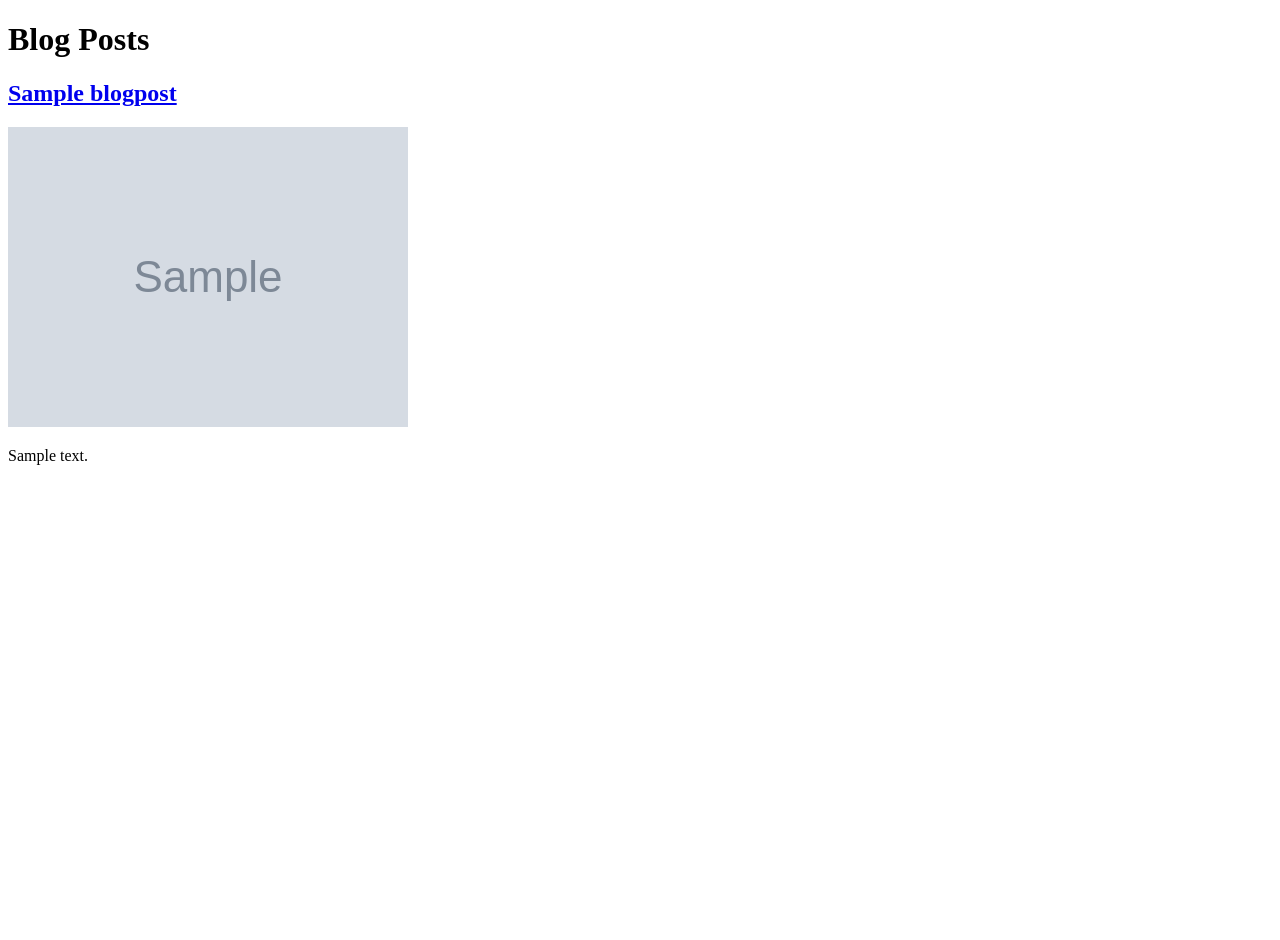
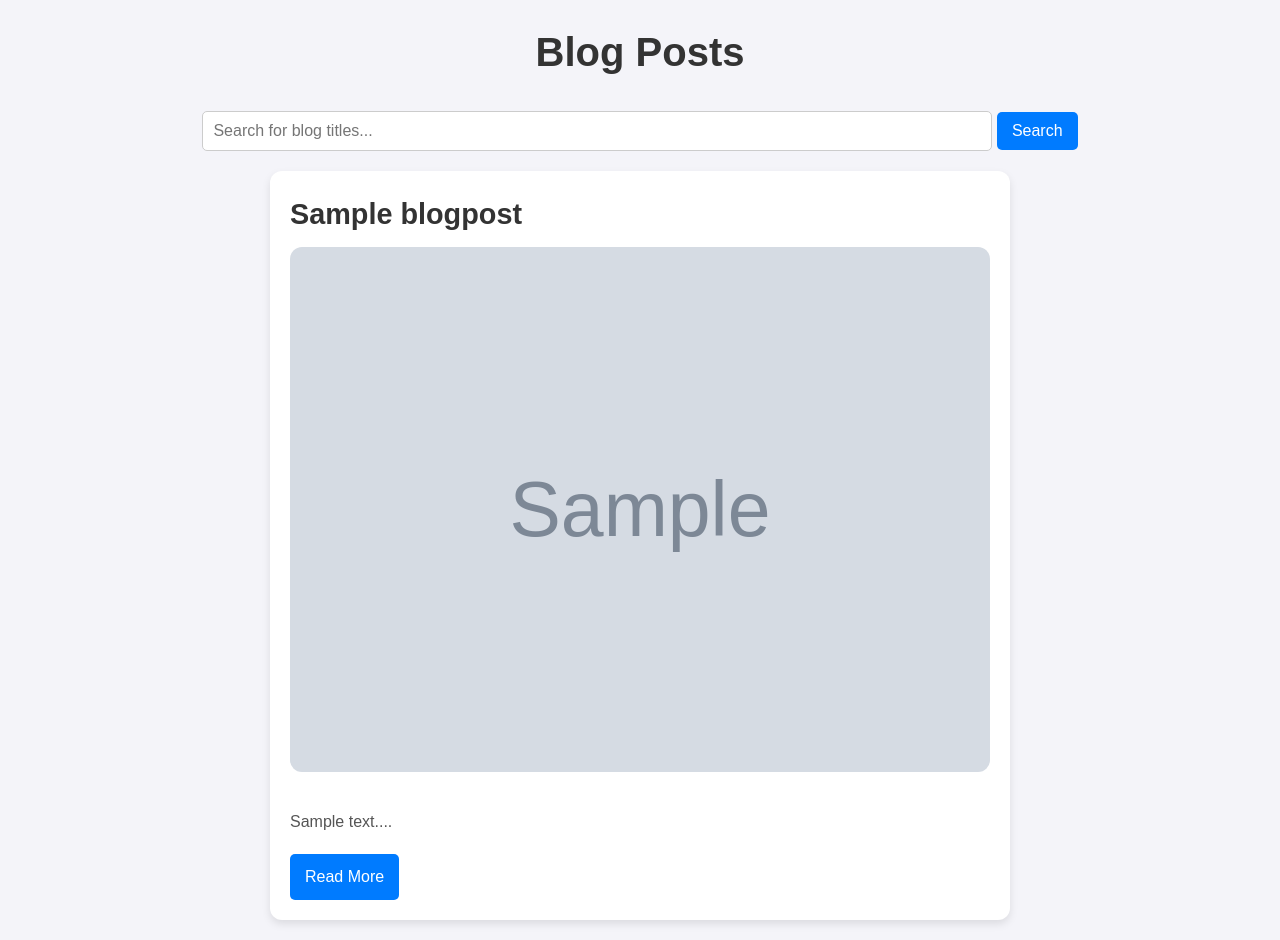
Before and after one commit to kiran2203/my_blog_project, a Django app: page / in a window 1280 px wide. Before the commit the page ends 465 px from the top, so only its background shows below. Run offline with Django 5.2, Linux system fonts and the light colour scheme; tables that the repository leaves empty hold one stand-in row (values such as "Sample post"); grey boxes marked "Sample" are stand-in pictures.

Commit message:
added search functionality

```diff
--- a/blogsite/blog/templates/blog/blog_list.html
+++ b/blogsite/blog/templates/blog/blog_list.html
@@ -4,14 +4,118 @@
     <meta charset="UTF-8">
     <meta name="viewport" content="width=device-width, initial-scale=1.0">
     <title>Blog Posts</title>
+    <style>
+        body {
+            font-family: 'Arial', sans-serif;
+            background-color: #f4f4f9;
+            color: #555;
+            margin: 0;
+            padding: 0;
+            line-height: 1.6;
+        }
+        h1 {
+            text-align: center;
+            margin-top: 20px;
+            color: #333;
+            font-size: 2.5rem;
+            font-weight: 600;
+        }
+        .search-container {
+            text-align: center;
+            margin: 20px auto;
+        }
+        .search-container input[type="text"] {
+            padding: 10px;
+            width: 60%;
+            font-size: 1rem;
+            border-radius: 5px;
+            border: 1px solid #ccc;
+        }
+        .search-container input[type="submit"] {
+            padding: 10px 15px;
+            font-size: 1rem;
+            border: none;
+            background-color: #007bff;
+            color: #fff;
+            border-radius: 5px;
+            cursor: pointer;
+            transition: background 0.3s;
+        }
+        .search-container input[type="submit"]:hover {
+            background-color: #0056b3;
+        }
+        .post-container {
+            background: #fff;
+            box-shadow: 0 4px 8px rgba(0, 0, 0, 0.1);
+            border-radius: 12px;
+            margin: 20px auto;
+            padding: 20px;
+            max-width: 700px;
+            transition: transform 0.3s, box-shadow 0.3s;
+        }
+        .post-container:hover {
+            transform: translateY(-5px);
+            box-shadow: 0 8px 16px rgba(0, 0, 0, 0.2);
+        }
+        img {
+            width: 100%;
+            height: auto;
+            border-radius: 12px;
+            margin-bottom: 15px;
+        }
+        h2 {
+            font-size: 1.8rem;
+            margin: 0 0 10px;
+            color: #333;
+        }
+        h2 a {
+            text-decoration: none;
+            color: #333;
+            transition: color 0.3s;
+        }
+        h2 a:hover {
+            color: #007bff;
+        }
+        p {
+            font-size: 1rem;
+            line-height: 1.5;
+            margin-bottom: 10px;
+        }
+        .read-more {
+            display: inline-block;
+            margin-top: 10px;
+            padding: 10px 15px;
+            background: #007bff;
+            color: #fff;
+            border-radius: 5px;
+            text-decoration: none;
+            transition: background 0.3s;
+        }
+        .read-more:hover {
+            background: #0056b3;
+        }
+        .post-container:hover .read-more {
+            background: #0069d9;
+        }
+    </style>
 </head>
 <body>
     <h1>Blog Posts</h1>
+    <div class="search-container">
+        <form method="GET" action="">
+            <input type="text" name="q" placeholder="Search for blog titles..." required>
+            <input type="submit" value="Search">
+        </form>
+    </div>
+
     {% for post in posts %}
-        <div>
-            <h2><a href="#">{{ post.title }}</a></h2>
+        <div class="post-container">
+            <h2>
+                <a href="{% url 'blog_detail' post.id %}">{{ post.title }}</a>
+            </h2>
             <img src="{{ post.image.url }}" alt="{{ post.title }}">
-            <p>{{ post.body|truncatewords:30 }}</p>
+            <p>{{ post.body|truncatewords:30 }}...</p>
+            <a href="{% url 'blog_detail' post.id %}" class="read-more">Read More</a>
         </div>
     {% endfor %}
 </body>
--- a/blogsite/blog/urls.py
+++ b/blogsite/blog/urls.py
@@ -3,4 +3,5 @@ from . import views
 
 urlpatterns = [
     path('', views.blog_list, name='blog_list'),
+    path('post/<int:post_id>/', views.blog_detail, name='blog_detail'),
 ]
--- a/blogsite/blog/views.py
+++ b/blogsite/blog/views.py
@@ -1,6 +1,15 @@
-from django.shortcuts import render
+from django.shortcuts import render, get_object_or_404
 from .models import BlogPost
 
 def blog_list(request):
     posts = BlogPost.objects.all()
+    query = request.GET.get('q')
+    if query:
+        posts = BlogPost.objects.filter(title__icontains=query)
+    else:
+        posts = BlogPost.objects.all()
     return render(request, 'blog/blog_list.html', {'posts': posts})
+
+def blog_detail(request, post_id):
+    post = get_object_or_404(BlogPost, id=post_id)
+    return render(request, 'blog/blog_detail.html', {'post': post})
--- a/blogsite/blogsite/settings.py
+++ b/blogsite/blogsite/settings.py
@@ -122,3 +122,7 @@ STATIC_URL = 'static/'
 # https://docs.djangoproject.com/en/5.1/ref/settings/#default-auto-field
 
 DEFAULT_AUTO_FIELD = 'django.db.models.BigAutoField'
+
+
+MEDIA_URL = '/media/'
+MEDIA_ROOT = BASE_DIR / 'media'
--- a/blogsite/blogsite/urls.py
+++ b/blogsite/blogsite/urls.py
@@ -1,7 +1,10 @@
 from django.contrib import admin
 from django.urls import path, include
+from django.conf.urls.static import static
+from django.conf import settings
+
 
 urlpatterns = [
     path('admin/', admin.site.urls),
     path('', include('blog.urls')),
-]
+] + static(settings.MEDIA_URL, document_root=settings.MEDIA_ROOT)
```
Also changed, not shown: blogsite/blog/templates/blog/blog_detail.html (added, +14 -0 lines), blogsite/media/images/dams.jpg (added), blogsite/media/images/railtracks.jpg (added).
